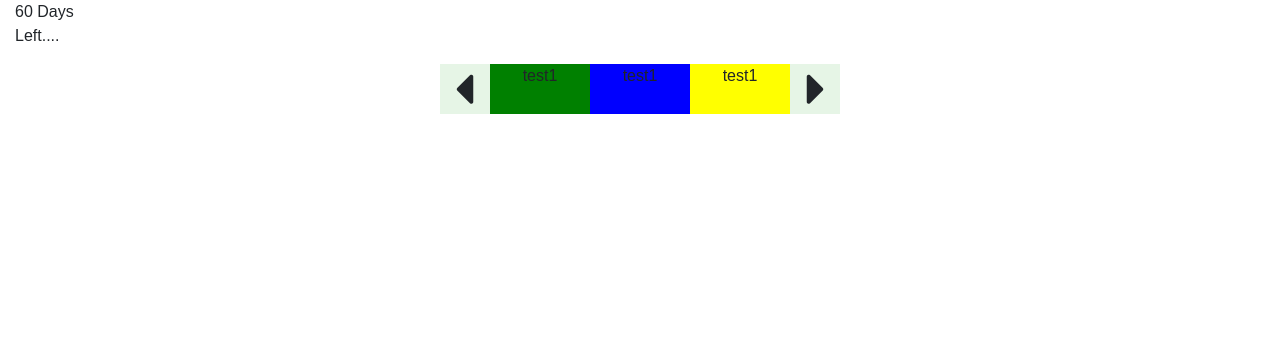
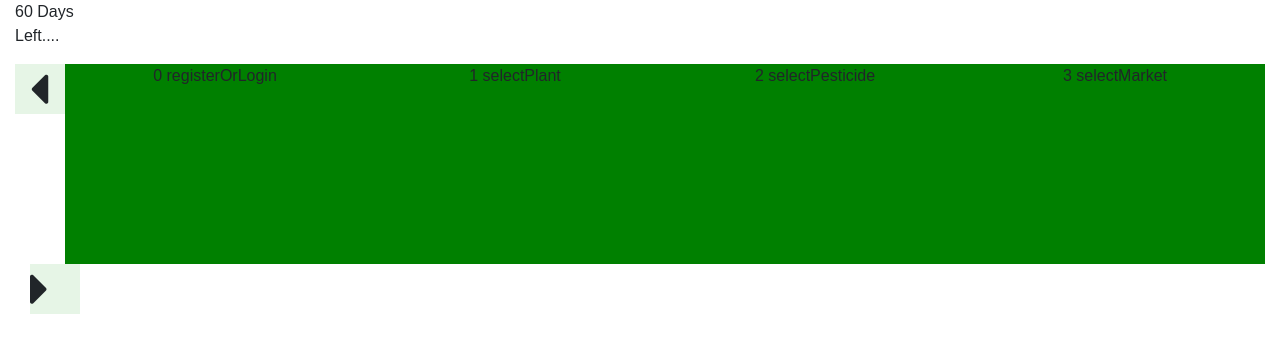
Before and after one commit to AbiyHailu/SandBoxSimulateF, an Angular app: page / in a window 1280 px wide. Shown: the top 352 px of the page. Built offline with nearby package versions, Linux system fonts and the light colour scheme.

Commit message:
begin array included

```diff
--- a/src/app/begin/begin.component.css
+++ b/src/app/begin/begin.component.css
@@ -3,3 +3,14 @@
   font-size: 50px !important;
   cursor: pointer;
 }
+.right-nav,
+.left-nav {
+  background: rgba(152, 214, 152, 0.246);
+  width: 50px;
+  height: 50px;
+}
+.begin-item {
+  background: green;
+  width: 300px;
+  height: 200px;
+}
--- a/src/app/begin/begin.component.html
+++ b/src/app/begin/begin.component.html
@@ -1,24 +1,21 @@
-<div class="row text-center">
+<div class="row text-center ">
   <div
-    class="1"
+    class="right-nav"
     style="background: rgba(152, 214, 152, 0.246); width: 50px; height: 50px;"
   >
     <i class="fas fa-caret-left"></i>
   </div>
 
-  <div class="1" style="background: green; width: 100px; height: 50px;">
-    test1
+  <div *ngFor="let item of beginArray; let i = index">
+    <div class="1" style="background: green; width: 300px; height: 200px;">
+      {{i}} {{item}}
     </div>
-  <div class="1" style="background: blue; width: 100px; height: 50px;">
-    test1
   </div>
-  <div class="1" style="background: yellow; width: 100px; height: 50px;">
-    test1
 </div>
+
 <div
-    class="1"
+  class="left-nav"
   style="background: rgba(152, 214, 152, 0.246); width: 50px; height: 50px;"
 >
   <i class="fas fa-caret-right"></i>
 </div>
-</div>
--- a/src/app/begin/begin.component.ts
+++ b/src/app/begin/begin.component.ts
@@ -7,12 +7,39 @@ import { Component } from "@angular/core";
 })
 export class BeginComponent {
   constructor() {
-    //  this.startTimer();
+    this.selectPlant = true;
+    this.selectPesticide = false;
+    this.selectMarket = false;
   }
 
-  register: boolean;
+  registerOrLogin: boolean;
   selectPlant: boolean;
   selectPesticide: boolean;
   selectMarket: boolean;
+
+  beginArray = [
+    "registerOrLogin",
+    "selectPlant",
+    "selectPesticide",
+    "selectMarket"
+  ];
+
   ngOnInit() {}
+  navigatToNext(val) {
+    if (val === "selectPlant") {
+      this.selectPlant = false;
+      this.selectPesticide = true;
+      this.selectMarket = false;
+    }
+    if (val === "selectPesticide") {
+      this.selectPlant = false;
+      this.selectPesticide = false;
+      this.selectMarket = true;
+    }
+    if (val === "selectMarket") {
+      this.selectPlant = false;
+      this.selectPesticide = false;
+      this.selectMarket = false;
+    }
+  }
 }
```
Lines whose indentation alone changed are shown as unchanged.
